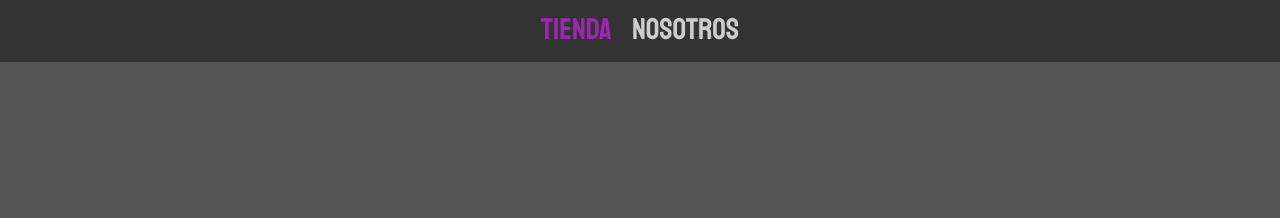
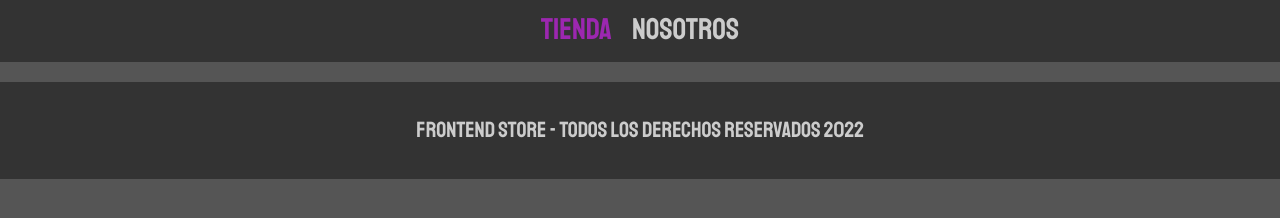
Before and after one commit to camposCode/frontEndStoreDesign, a plain HTML site: page index.html in a window 1280 px wide. Shown: the part 120-338 px from the top of the page. Drawn offline with Linux system fonts and the light colour scheme.

Commit message:
footer hecho

```diff
--- a/css/style.css
+++ b/css/style.css
@@ -94,3 +94,16 @@ h3{
 .navegacion__enlace--activo{
     color:  var(--secundario);
 }
+
+/* *************FOOTER****************** */
+.footer{
+    background-color: var(--primarioOscuro);
+    padding: 1rem 0;
+    margin-top: 2rem;
+}
+
+.footer__texto{
+    text-align: center;
+    font-family: var(--fuentePrincipal);
+    font-size: 2.2rem;
+}
--- a/index.html
+++ b/index.html
@@ -31,5 +31,9 @@
             class="navegacion__enlace"
             >Nosotros</a>
     </nav>
+
+    <footer class="footer">
+        <p class="footer__texto">FrontEnd Store - Todos los derechos Reservados 2022</p>
+    </footer>
 </body>
 </html>
```
